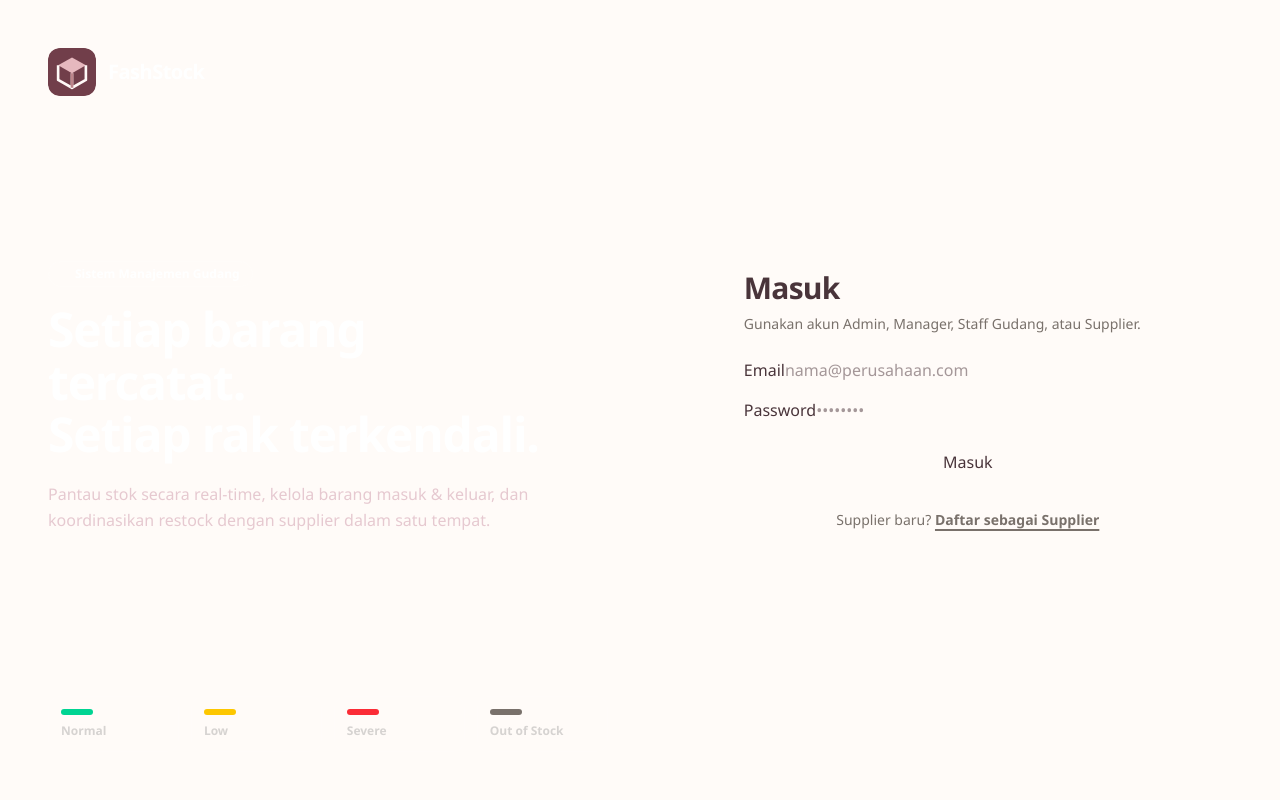
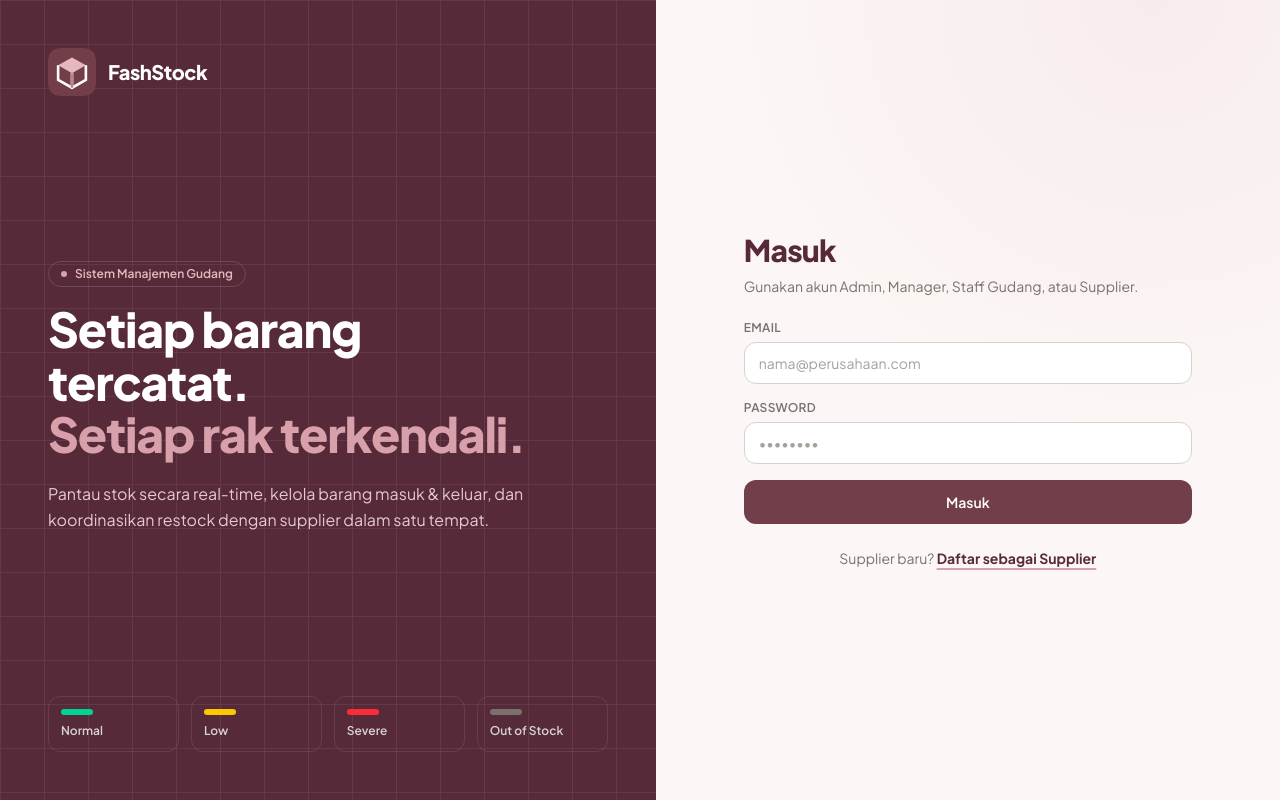
Before and after one commit to anindyatalista7-png/FASHSTOCK-FINAL-PROJECT-WEB, a Next.js app: page /login in a window 1280 px wide. Built offline with nearby package versions, Linux system fonts and the light colour scheme; no server answers.

Commit message:
style: penyempurnaan tampilan dan identitas visual FashStock

```diff
--- a/app/globals.css
+++ b/app/globals.css
@@ -1,113 +1,118 @@
-
 @import "tailwindcss";
 
-:root {
-  --background: #FFFBF8;
-  --surface: #FFFFFF;
-  --surface-soft: #F8EEEE;
-
-  --foreground: #49343A;
-  --muted: #927D82;
-
-  --primary: #713E4A;
-  --primary-hover: #5D303B;
-
-  --secondary: #BD858B;
-  --accent: #E8C7C8;
-  --border: #EEDFE0;
+@theme {
+  --font-sans: var(--font-jakarta), ui-sans-serif, system-ui, sans-serif;
+  --font-mono: var(--font-jetbrains), ui-monospace, monospace;
+  --color-brand-50: #FFF9F7;
+  --color-brand-100: #F6E8E8;
+  --color-brand-300: #E6B8BE;
+  --color-brand-400: #D7A0AA;
+  --color-brand-500: #BD858B;
+  --color-brand-600: #8E5665;
+  --color-ink: #562A38;
 }
 
-/* Pengaturan dasar */
-* {
-  box-sizing: border-box;
+@layer base {
+  html {
+    -webkit-tap-highlight-color: transparent;
+  }
+  body {
+    @apply bg-[#FCF7F6] text-[#49343A] antialiased;
+  }
+  ::selection {
+    @apply bg-brand-300 text-ink;
+  }
+
+  .grid > * {
+    min-width: 0;
+  }
 }
 
-html {
-  scroll-behavior: smooth;
+@layer components {
+  .card {
+    @apply rounded-2xl border border-[#EBDDE0] bg-white shadow-[0_8px_28px_rgba(86,42,56,0.055)];
+  }
+  .label {
+    @apply mb-1.5 block text-xs font-semibold uppercase tracking-wide text-stone-500;
+  }
+  .input {
+    @apply block w-full rounded-xl border border-stone-300 bg-white px-3.5 py-2.5 text-sm text-stone-900
+      placeholder:text-stone-400 transition outline-none
+      focus:border-brand-500 focus:ring-4 focus:ring-brand-300/40
+      disabled:cursor-not-allowed disabled:bg-stone-100 disabled:text-stone-500;
+  }
+  .input-error {
+    @apply border-red-400 focus:border-red-500 focus:ring-red-200;
+  }
+  .btn {
+    @apply inline-flex items-center justify-center gap-2 rounded-xl px-4 py-2.5 text-sm font-semibold
+      transition active:scale-[0.98] disabled:pointer-events-none disabled:opacity-50 whitespace-nowrap;
+  }
+  .btn-sm {
+    @apply px-3 py-1.5 text-xs rounded-lg;
+  }
+  .btn-primary {
+    @apply bg-ink text-white hover:bg-[#713E4A];
+  }
+  .btn-accent {
+    @apply bg-brand-400 text-ink hover:bg-brand-300;
+  }
+  .btn-outline {
+    @apply border border-[#E7D4D9] bg-white text-[#713E4A] hover:border-brand-300 hover:bg-brand-50;
+  }
+  .btn-danger {
+    @apply bg-red-600 text-white hover:bg-red-500;
+  }
+  .btn-success {
+    @apply bg-emerald-600 text-white hover:bg-emerald-500;
+  }
+  .btn-ghost {
+    @apply text-[#713E4A] hover:bg-brand-50;
+  }
+  .table-wrap {
+    @apply overflow-x-auto;
+  }
+  .table {
+    @apply w-full text-left text-sm;
+  }
+  .table thead th {
+    @apply border-b border-stone-200 bg-stone-50 px-4 py-3 text-[11px] font-semibold uppercase tracking-wider text-stone-500 whitespace-nowrap;
+  }
+  .table tbody td {
+    @apply border-b border-stone-100 px-4 py-3 align-middle;
+  }
+  .table tbody tr:last-child td {
+    @apply border-b-0;
+  }
+  .table tbody tr {
+    @apply transition-colors hover:bg-stone-50/70;
+  }
+  .sku {
+    @apply font-mono text-xs font-medium tracking-tight whitespace-nowrap text-stone-600;
+  }
 }
 
-body {
-  margin: 0;
-  min-height: 100vh;
-  background: var(--background);
-  color: var(--foreground);
-  font-family: "Segoe UI", Arial, sans-serif;
-  -webkit-font-smoothing: antialiased;
+
+@media print {
+  .no-print {
+    display: none !important;
+  }
+  body {
+    background: white !important;
+  }
 }
 
-/* Typography */
-h1,
-h2,
-h3 {
-  letter-spacing: -0.025em;
+@layer base {
+  body { background-image: radial-gradient(circle at 90% 0%, rgba(215,160,170,.12), transparent 34%); }
+  a, button, input, select, textarea { accent-color: #713E4A; }
 }
-
-.editorial-title {
-  font-family: Georgia, "Times New Roman", serif;
-  font-weight: 400;
-  letter-spacing: -0.045em;
-  color: var(--primary);
+@layer components {
+  .card { border-color: #EBDDE0; }
+  .btn-primary { background: #713E4A; color: white; }
+  .btn-primary:hover { background: #562A38; }
+  .btn-accent { background: #D7A0AA; color: #562A38; }
+  .btn-accent:hover { background: #E6B8BE; }
+  .input:focus { border-color: #BD858B; box-shadow: 0 0 0 4px rgba(189,133,139,.17); }
+  .table thead th { background: #FBF3F3; color: #713E4A; border-bottom-color: #EBDDE0; }
+  .table tbody tr:hover { background: #FFF9F7; }
 }
-
-/* Cards */
-.editorial-card {
-  background: #FFFFFF;
-  border: 1px solid #EEDFE0;
-  border-radius: 6px;
-  box-shadow: 0 5px 25px rgba(113, 62, 74, 0.025);
-}
-
-/* Tables */
-table {
-  border-collapse: collapse;
-}
-
-thead {
-  background: #FBF5F3;
-}
-
-th {
-  font-size: 10px;
-  font-weight: 600;
-  letter-spacing: 0.13em;
-  text-transform: uppercase;
-}
-
-tbody tr {
-  transition: background 0.2s ease;
-}
-
-tbody tr:hover {
-  background: #FFFAF9;
-}
-
-/* Form elements */
-input,
-select,
-textarea {
-  font-family: inherit;
-}
-
-input:focus,
-select:focus,
-textarea:focus {
-  outline-color: var(--secondary);
-}
-
-button,
-a {
-  -webkit-tap-highlight-color: transparent;
-}
-
-button {
-  cursor: pointer;
-}
-
-button:disabled {
-  cursor: not-allowed;
-}
-
-::selection {
-  background: #E8C7C8;
-  color: #713E4A;
-}
```
Also changed, not shown: public/images/logo-fashstock.png (deleted).
